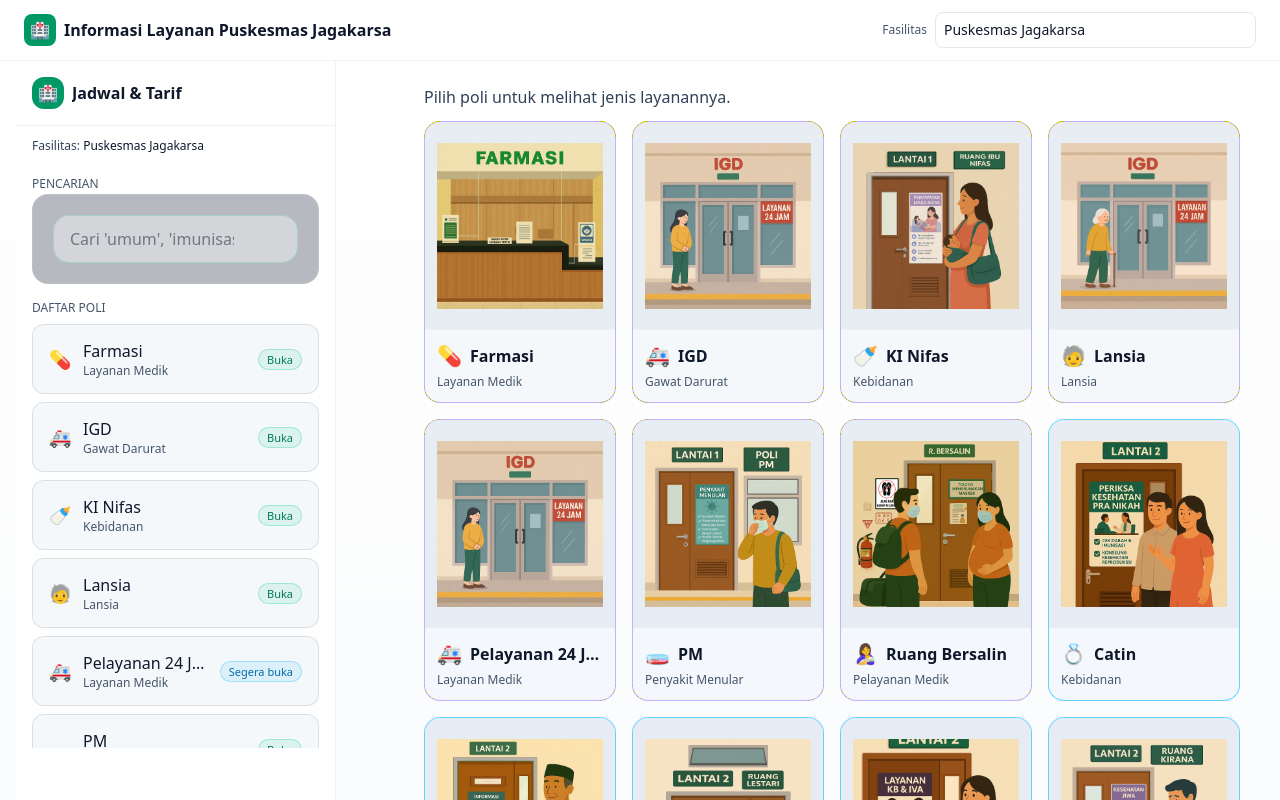
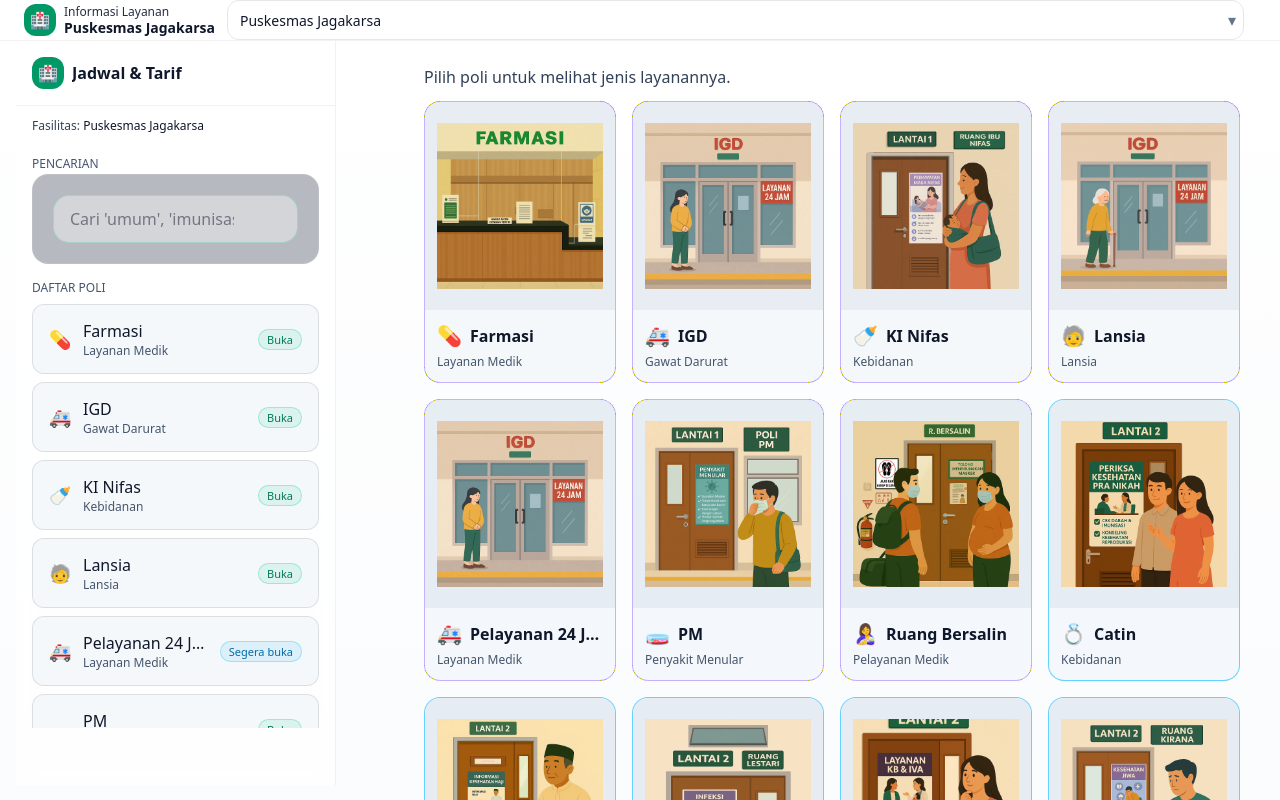
Before and after one commit to fajars97-cpu/alurlayanan, a React (Vite) app: page / in a window 1280 px wide. Shown: the top 800 px of the page. Built offline with nearby package versions, Linux system fonts and the light colour scheme.

Commit message:
perbaikan header

```diff
--- a/src/App.jsx
+++ b/src/App.jsx
@@ -1617,48 +1617,41 @@ export default function App() {
           border-b border-black/5 dark:border-white/10
           transition-colors duration-300
         ">
-          <div className="max-w-7xl mx-auto px-3 sm:px-4 md:px-6 py-2.5 sm:py-3 flex items-center gap-2 sm:gap-3">
+          <div className="max-w-7xl mx-auto px-3 sm:px-4 md:px-6 h-14 md:h-auto grid grid-cols-[auto_1fr_auto] items-center gap-3">
+            {/* Burger lebih besar; tetap membuka sidebar yang sama */}
             <button
-              className="md:hidden inline-flex items-center justify-center size-9 rounded-xl
-              border border-black/10 dark:border-white/10
-              bg-white/60 dark:bg-white/5
-              hover:bg-slate-200/80 dark:hover:bg-white/10"
+              className="md:hidden inline-grid place-items-center size-11 rounded-2xl border border-white/20 bg-white/10 hover:bg-white/15 shrink-0"
               aria-label="Buka menu"
-              onClick={() => { setNavOpen(true); trackEvent("Drawer","open"); }}
+              onClick={() => { setNavOpen(true); trackEvent('Drawer','open'); }}
             >
-              <svg viewBox="0 0 24 24" width="18" height="18" aria-hidden="true">
+              <svg viewBox="0 0 24 24" width="22" height="22" aria-hidden="true">
                 <path d="M4 7h16M4 12h16M4 17h16" stroke="currentColor" strokeWidth="2" strokeLinecap="round" />
               </svg>
             </button>
 
-            <div className="flex items-center gap-2">
-              <div className="size-8 rounded-lg bg-emerald-600 grid place-items-center">🏥</div>
-              <div className="font-semibold">Informasi Layanan Puskesmas Jagakarsa</div>
+            {/* Judul dua baris kecil, bisa truncate */}
+            <div className="flex items-center gap-2 min-w-0">
+              <div className="size-8 rounded-xl bg-emerald-600 grid place-items-center shrink-0">🏥</div>
+              <div className="min-w-0 leading-tight">
+                <div className="text-[12px] font-medium opacity-90 truncate">Informasi Layanan</div>
+                <div className="text-[14px] font-semibold truncate">Puskesmas Jagakarsa</div>
+              </div>
             </div>
 
-            <div className="ml-auto flex items-center gap-2">
-              <label className="text-xs text-slate-600 dark:text-white/60 hidden sm:block">Fasilitas</label>
+            {/* Select fasilitas: lebar dibatasi + ellipsis supaya header tidak melebar */}
+            <div className="relative shrink-0 w-[56vw] max-w-[260px] md:w-auto md:max-w-none">
               <select
                 value={facility}
-                onChange={(e) => {
-                  const v = e.target.value;
-                  setFacility(v);
-                  trackEvent("Facility", "change", v);
-                }}
-                className="
-                  h-9 rounded-lg px-2 text-sm outline-none
-                  bg-white text-slate-900 border border-black/10
-                  dark:bg-slate-800 dark:text-white dark:border-white/10
-                  focus:ring-2 focus:ring-emerald-500
-                  appearance-none
-                "
+                onChange={(e) => { const v = e.target.value; setFacility(v); trackEvent('Facility','change', v); }}
+                className="w-full h-10 rounded-xl pl-3 pr-8 text-[14px] outline-none
+                           bg-white text-slate-900 border border-black/10
+                           dark:bg-slate-800 dark:text-white dark:border-white/10
+                           focus:ring-2 focus:ring-emerald-500 appearance-none
+                           overflow-hidden text-ellipsis whitespace-nowrap"
               >
-                {FACILITIES.map((f) => (
-                  <option key={f.id} value={f.id}>
-                    {f.name}
-                  </option>
-                ))}
+                {FACILITIES.map(f => <option key={f.id} value={f.id}>{f.name}</option>)}
               </select>
+              <span className="pointer-events-none absolute right-2 top-1/2 -translate-y-1/2 text-white/70 md:text-slate-500">▾</span>
             </div>
           </div>
         </header>
```
Also changed, not shown: 4 other files (tests, documents, lock files or other folders).
